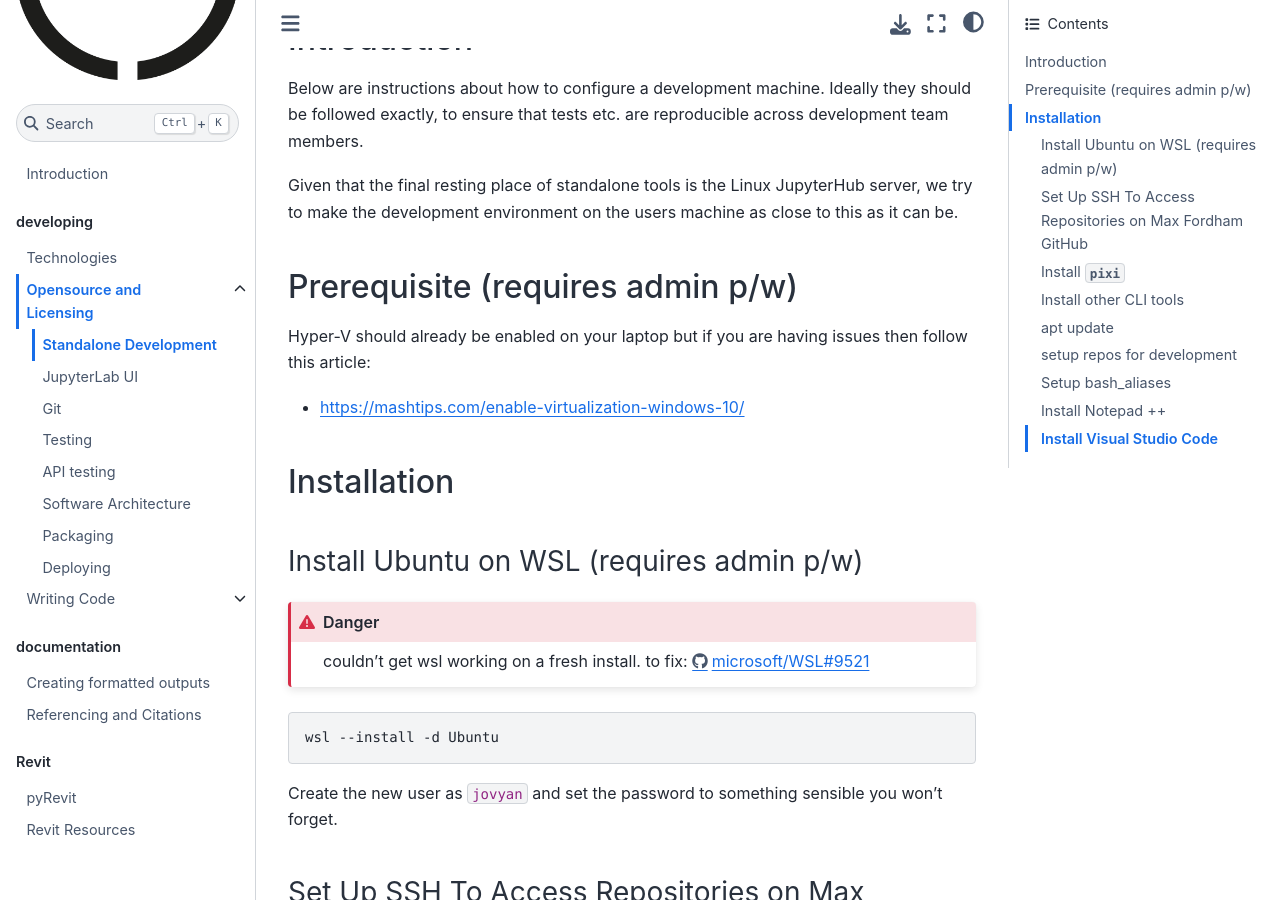
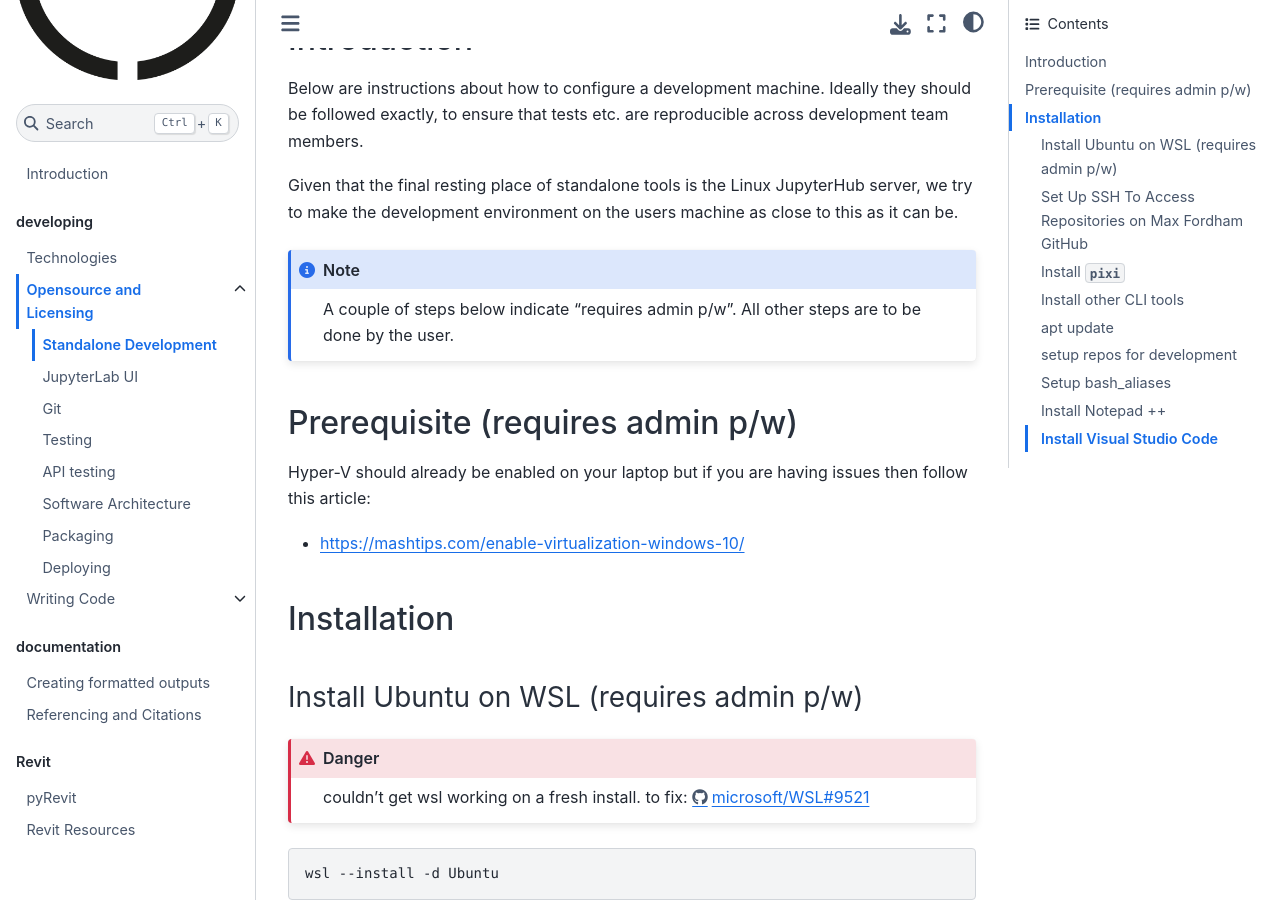
Before and after one commit to maxfordham/mxf-code-docs, a Jupyter Book: the page built from book/docs/developing-envsetup.md, in a window 1280 px wide and 900 px high, scrolled down 427 px. Built offline with Jupyter Book 1.0.4 settings and Sphinx 7.4.7 and the Sphinx Book theme 1.1.4, drawn with Linux system fonts in a browser that asks for light colours; pages that are not in the unit, such as notebooks, are missing from menus.

Commit message:
add note about admin install

````diff
--- a/book/docs/developing-envsetup.md
+++ b/book/docs/developing-envsetup.md
@@ -20,6 +20,10 @@ members.
 Given that the final resting place of standalone tools is the Linux JupyterHub server,
 we try to make the development environment on the users machine as close to this as
 it can be.
+
+```{note}
+A couple of steps below indicate "requires admin p/w". All other steps are to be done by the user.
+```
 
 ## Prerequisite (requires admin p/w)
 
````
